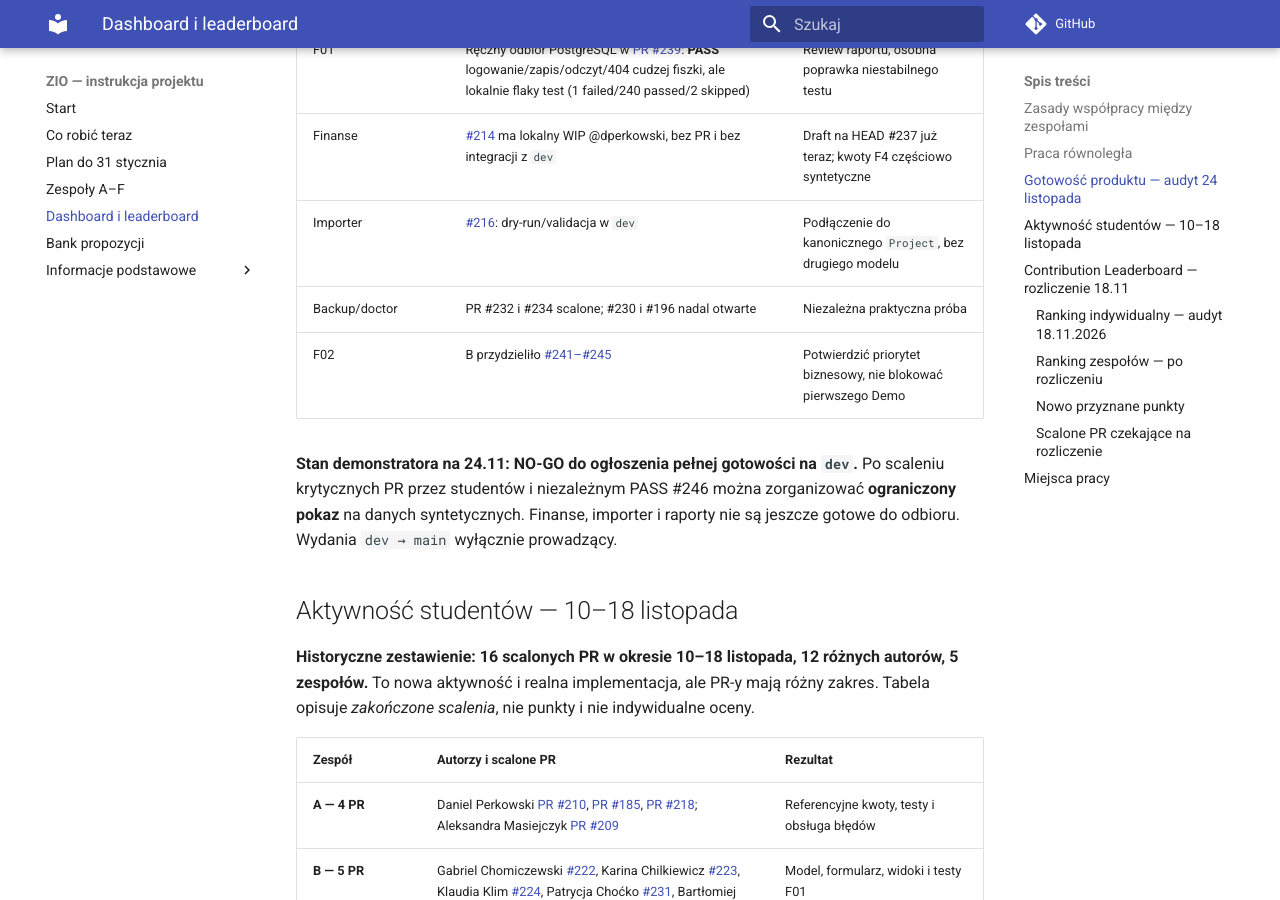
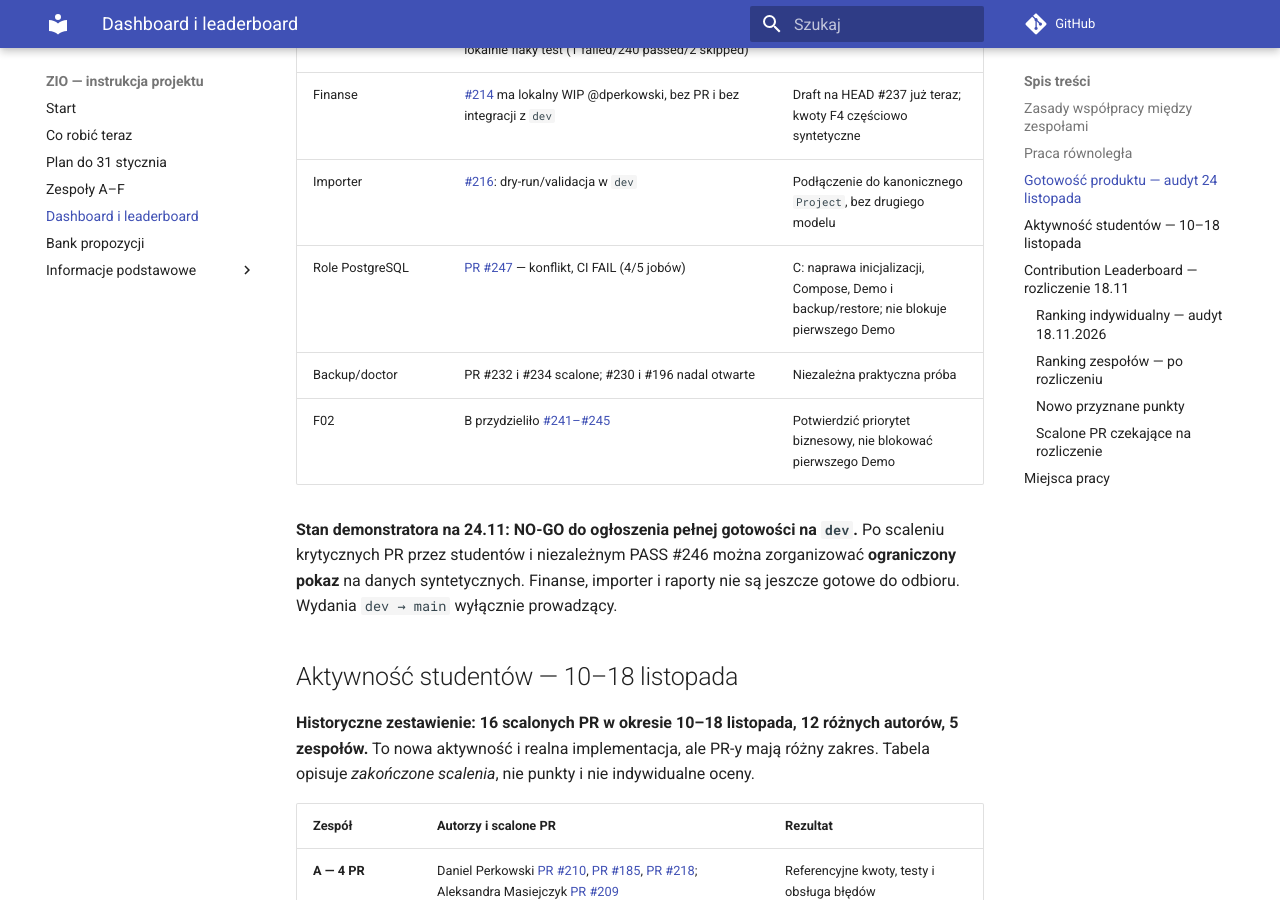
Before and after one commit to zio-wi-pb-mc/pb-science-office-manual, an MkDocs documentation site: the page built from manual/19-dashboard-projektu.md, in a window 1280 px wide and 900 px high, scrolled down 1447 px. Built offline with MkDocs 1.6.1 and Material for MkDocs 9.7.7, drawn with Linux system fonts in a browser that asks for light colours; comment, search, counter and statistics services are not loaded; some of the changed text lies outside the part shown.

Commit message:
docs: update status of PostgreSQL roles and open pull requests

```diff
--- a/manual/19-dashboard-projektu.md
+++ b/manual/19-dashboard-projektu.md
@@ -26,6 +26,7 @@ A i D mogą już przygotowywać przyrosty na uzgodnionym HEAD #237, C rozpoczą
 | F01 | Ręczny odbiór PostgreSQL w [PR #239](https://github.com/zio-wi-pb-mc/pb-science-office/pull/239): **PASS** logowanie/zapis/odczyt/404 cudzej fiszki, ale lokalnie flaky test (1 failed/240 passed/2 skipped) | Review raportu, osobna poprawka niestabilnego testu |
 | Finanse | [#214](https://github.com/zio-wi-pb-mc/pb-science-office/issues/214) ma lokalny WIP @dperkowski, bez PR i bez integracji z `dev` | Draft na HEAD #237 już teraz; kwoty F4 częściowo syntetyczne |
 | Importer | [#216](https://github.com/zio-wi-pb-mc/pb-science-office/issues/216): dry-run/validacja w `dev` | Podłączenie do kanonicznego `Project`, bez drugiego modelu |
+| Role PostgreSQL | [PR #247](https://github.com/zio-wi-pb-mc/pb-science-office/pull/247) — konflikt, CI FAIL (4/5 jobów) | C: naprawa inicjalizacji, Compose, Demo i backup/restore; nie blokuje pierwszego Demo |
 | Backup/doctor | PR #232 i #234 scalone; #230 i #196 nadal otwarte | Niezależna praktyczna próba |
 | F02 | B przydzieliło [#241–#245](https://github.com/zio-wi-pb-mc/pb-science-office/issues/241) | Potwierdzić priorytet biznesowy, nie blokować pierwszego Demo |
 
@@ -127,7 +128,7 @@ Zastosowano zasady S=2, M=5, L=8; poniższy przyrost nie zawiera niedokończonyc
 ## Miejsca pracy
 
 - [GitHub Project](https://github.com/orgs/zio-wi-pb-mc/projects/1/views/1) — aktualne przydziały i statusy.
-- [Otwarte PR](https://github.com/zio-wi-pb-mc/pb-science-office/pulls) — stan 24.11: #174 (Draft), #235, #236, #237, #239, #240.
+- [Otwarte PR](https://github.com/zio-wi-pb-mc/pb-science-office/pulls) — stan 24.11: #174 (Draft), #235, #236, #237, #239, #240, #247.
 - [Issues](https://github.com/zio-wi-pb-mc/pb-science-office/issues) — zadania i kryteria odbioru.
 - [Bank propozycji](17-bank-zadan-mvp.md) — pomysły dla osób bez własnego zadania.
 - [Roadmapa](21-roadmap-3-tygodnie.md) — cele na najbliższe tygodnie.
```
